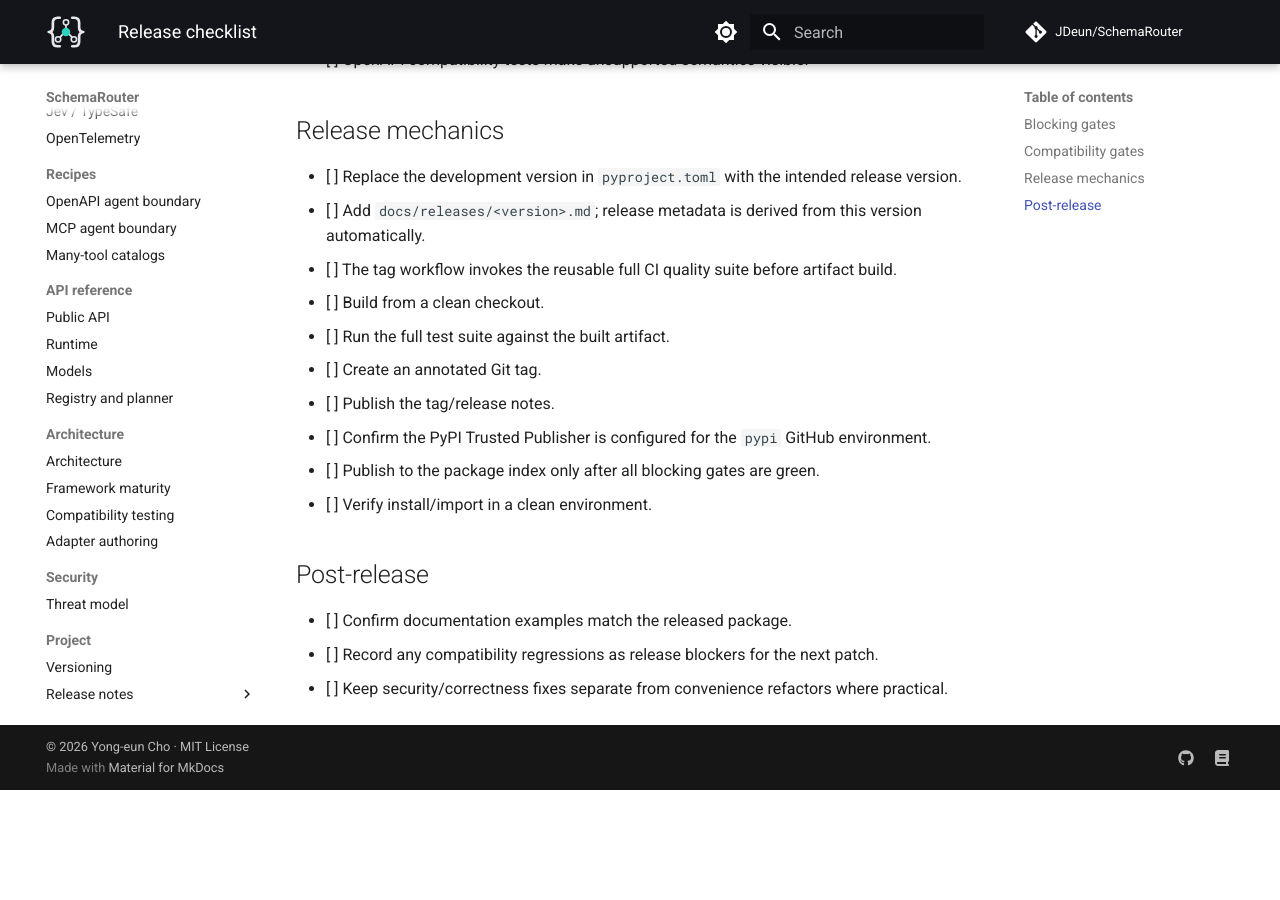
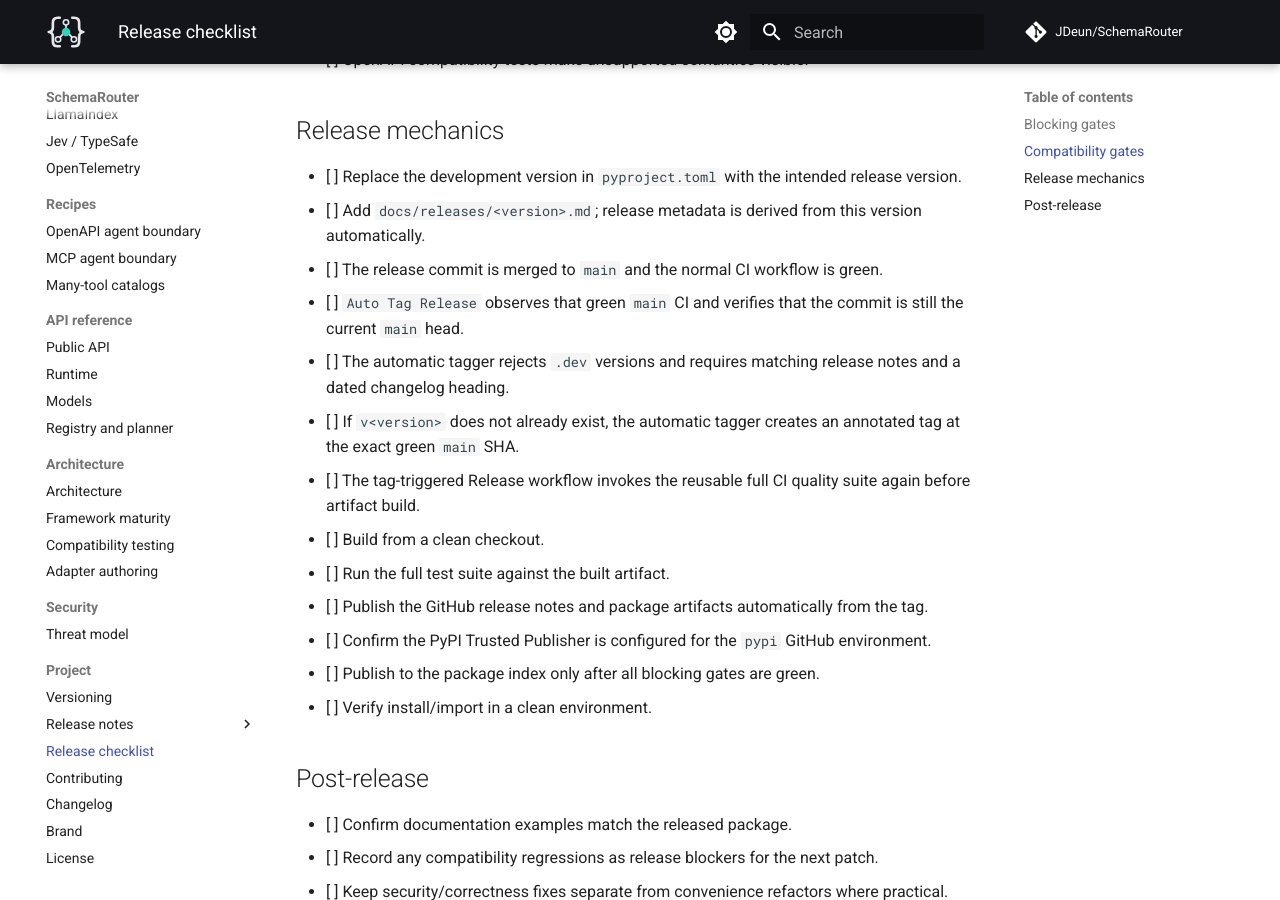
Before and after one commit to JDeun/SchemaRouter, an MkDocs documentation site: the page built from docs/release-checklist.md, in a window 1280 px wide and 900 px high, scrolled down 1762 px. Built offline with MkDocs 1.6.1 and Material for MkDocs 9.7.7, drawn with Linux system fonts in a browser that asks for light colours; comment, search, counter and statistics services are not loaded; before the commit the page ends 2552 px from its top, so only the background shows below that.

Commit message:
docs: document automatic release tagging

```diff
--- a/docs/release-checklist.md
+++ b/docs/release-checklist.md
@@ -49,11 +49,18 @@ Use this checklist before promoting a SchemaRouter alpha, beta, release candidat
 
 - [ ] Replace the development version in `pyproject.toml` with the intended release version.
 - [ ] Add `docs/releases/<version>.md`; release metadata is derived from this version automatically.
-- [ ] The tag workflow invokes the reusable full CI quality suite before artifact build.
+- [ ] The release commit is merged to `main` and the normal CI workflow is green.
+- [ ] `Auto Tag Release` observes that green `main` CI and verifies that the commit is still the
+  current `main` head.
+- [ ] The automatic tagger rejects `.dev` versions and requires matching release notes and a dated
+  changelog heading.
+- [ ] If `v<version>` does not already exist, the automatic tagger creates an annotated tag at the
+  exact green `main` SHA.
+- [ ] The tag-triggered Release workflow invokes the reusable full CI quality suite again before
+  artifact build.
 - [ ] Build from a clean checkout.
 - [ ] Run the full test suite against the built artifact.
-- [ ] Create an annotated Git tag.
-- [ ] Publish the tag/release notes.
+- [ ] Publish the GitHub release notes and package artifacts automatically from the tag.
 - [ ] Confirm the PyPI Trusted Publisher is configured for the `pypi` GitHub environment.
 - [ ] Publish to the package index only after all blocking gates are green.
 - [ ] Verify install/import in a clean environment.
```
